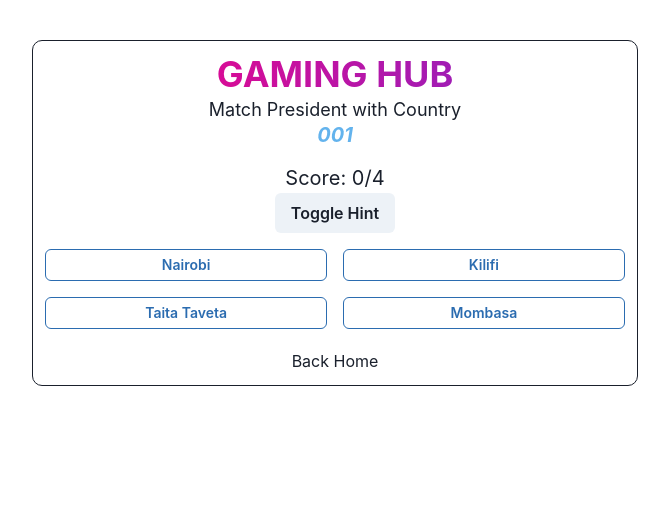
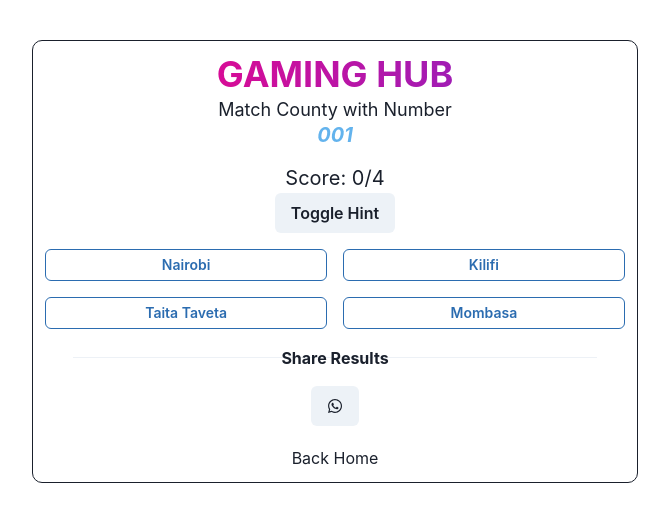
Before and after one commit to clinton-mwachia/react-games, a React (Vite) app: page /match-counties in a window 1280 px wide. Shown: the top 522 px of the page, without its empty margins (305-974 px from the left). Built offline with nearby package versions, Linux system fonts and the light colour scheme.

Commit message:
update whatsapp share button

```diff
--- a/src/views/match-counties/MatchCounties.jsx
+++ b/src/views/match-counties/MatchCounties.jsx
@@ -1,7 +1,17 @@
 import { useState } from "react";
-import { Container, Text, Box, Button, Heading, Grid } from "@chakra-ui/react";
+import {
+  Container,
+  Text,
+  Box,
+  Button,
+  Heading,
+  Grid,
+  Divider,
+  AbsoluteCenter,
+} from "@chakra-ui/react";
 import countiesData from "./counties.json";
 import { Link } from "react-router-dom";
+import { FaWhatsapp } from "react-icons/fa";
 
 const MatchCounties = () => {
   const { counties } = countiesData;
@@ -63,6 +73,17 @@ const MatchCounties = () => {
     return options;
   };
 
+  const handleWhatsappShareButton = () => {
+    const game = "http://localhost:5173/match-president";
+    const message = `
+    Hellow Friend! I've been playing this awesome game called Match County, and
+    I just scored ${score}/${counties.length} points! Think you can beat me? Give
+    it a try and let's see who comes out on top! Play here: ${game}
+    `;
+    const whatsappLink = `https://wa.me/?text=${encodeURIComponent(message)}`;
+    window.open(whatsappLink);
+  };
+
   return (
     <Container
       justifyContent={"center"}
@@ -76,7 +97,7 @@ const MatchCounties = () => {
       <Heading bgGradient="linear(to-l, #7928CA, #FF0080)" bgClip="text">
         GAMING HUB
       </Heading>
-      <Text fontSize={"lg"}>Match President with Country</Text>
+      <Text fontSize={"lg"}>Match County with Number</Text>
       {!gameOver ? (
         <Box>
           <Heading as="h2" size="md" mb={4}>
@@ -110,7 +131,17 @@ const MatchCounties = () => {
           </Button>
         </Box>
       )}
-
+      <Box position="relative" padding="7">
+        <Divider />
+        <AbsoluteCenter px="4">
+          <Text fontWeight={"bold"}> Share Results</Text>
+        </AbsoluteCenter>
+      </Box>
+      <Box>
+        <Button onClick={handleWhatsappShareButton}>
+          <FaWhatsapp />
+        </Button>
+      </Box>
       <Box mt={"5"}>
         <Link to={"/"}>Back Home</Link>
       </Box>
--- a/src/views/match-country-flags/MatchCountryFlags.jsx
+++ b/src/views/match-country-flags/MatchCountryFlags.jsx
@@ -7,7 +7,6 @@ import {
   Heading,
   Image,
   AbsoluteCenter,
-  IconButton,
   Divider,
   Grid,
   Center,
@@ -144,11 +143,9 @@ const MatchCountryFlags = () => {
         </AbsoluteCenter>
       </Box>
       <Box>
-        <IconButton
-          as={FaWhatsapp}
-          marginLeft={4}
-          onClick={handleWhatsappShareButton}
-        />
+        <Button onClick={handleWhatsappShareButton}>
+          <FaWhatsapp />
+        </Button>
       </Box>
       <Box mt={"5"}>
         <Link to={"/"}>Back Home</Link>
--- a/src/views/match-president/MatchPresident.jsx
+++ b/src/views/match-president/MatchPresident.jsx
@@ -10,7 +10,6 @@ import {
   AbsoluteCenter,
 } from "@chakra-ui/react";
 import presidentsData from "./presidents.json";
-import { IconButton } from "@chakra-ui/react";
 import { FaWhatsapp } from "react-icons/fa";
 import { Link } from "react-router-dom";
 
@@ -141,11 +140,9 @@ const MatchPresident = () => {
         </AbsoluteCenter>
       </Box>
       <Box>
-        <IconButton
-          as={FaWhatsapp}
-          marginLeft={4}
-          onClick={handleWhatsappShareButton}
-        />
+        <Button onClick={handleWhatsappShareButton}>
+          <FaWhatsapp />
+        </Button>
       </Box>
       <Box mt={"5"}>
         <Link to={"/"}>Back Home</Link>
```
